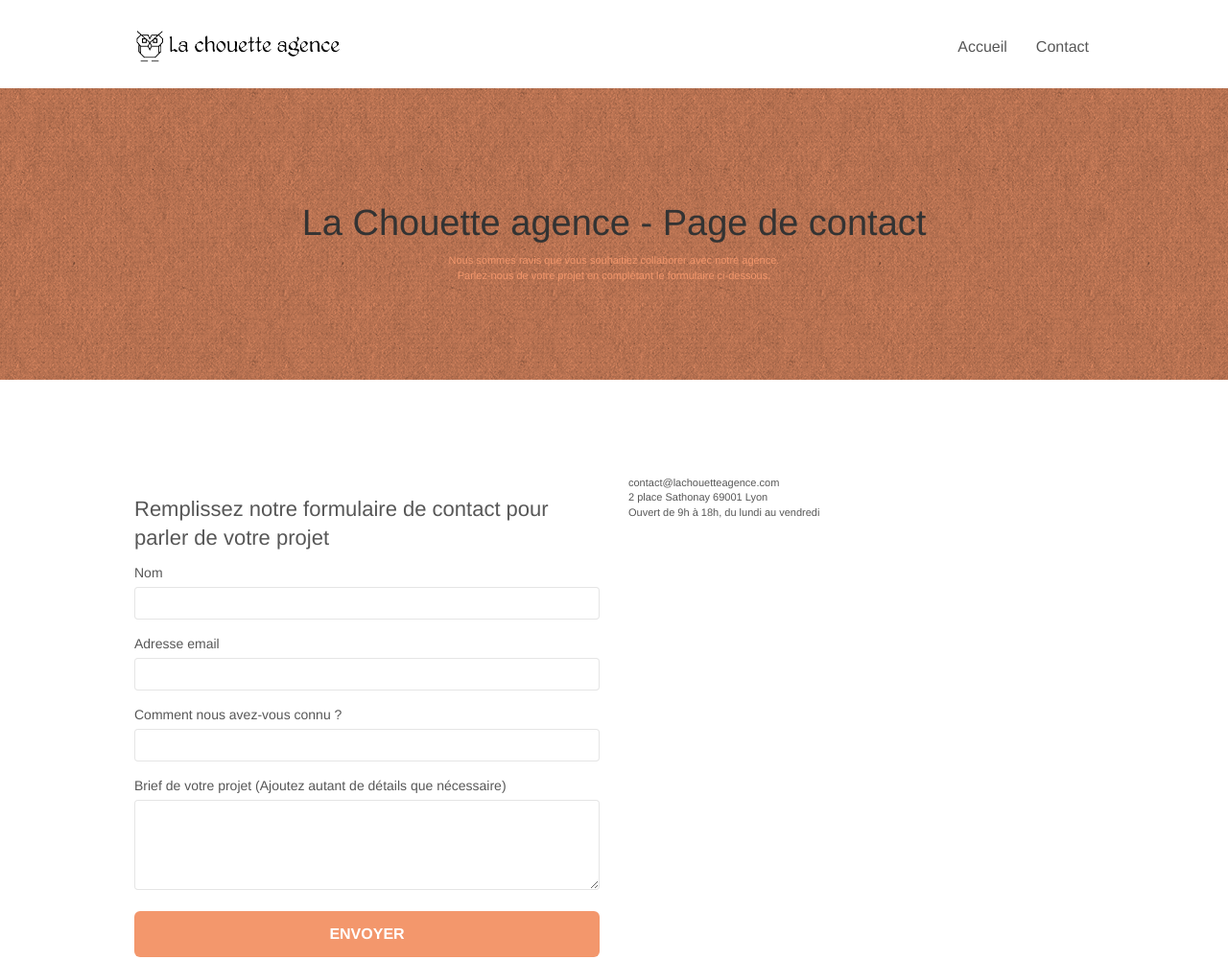
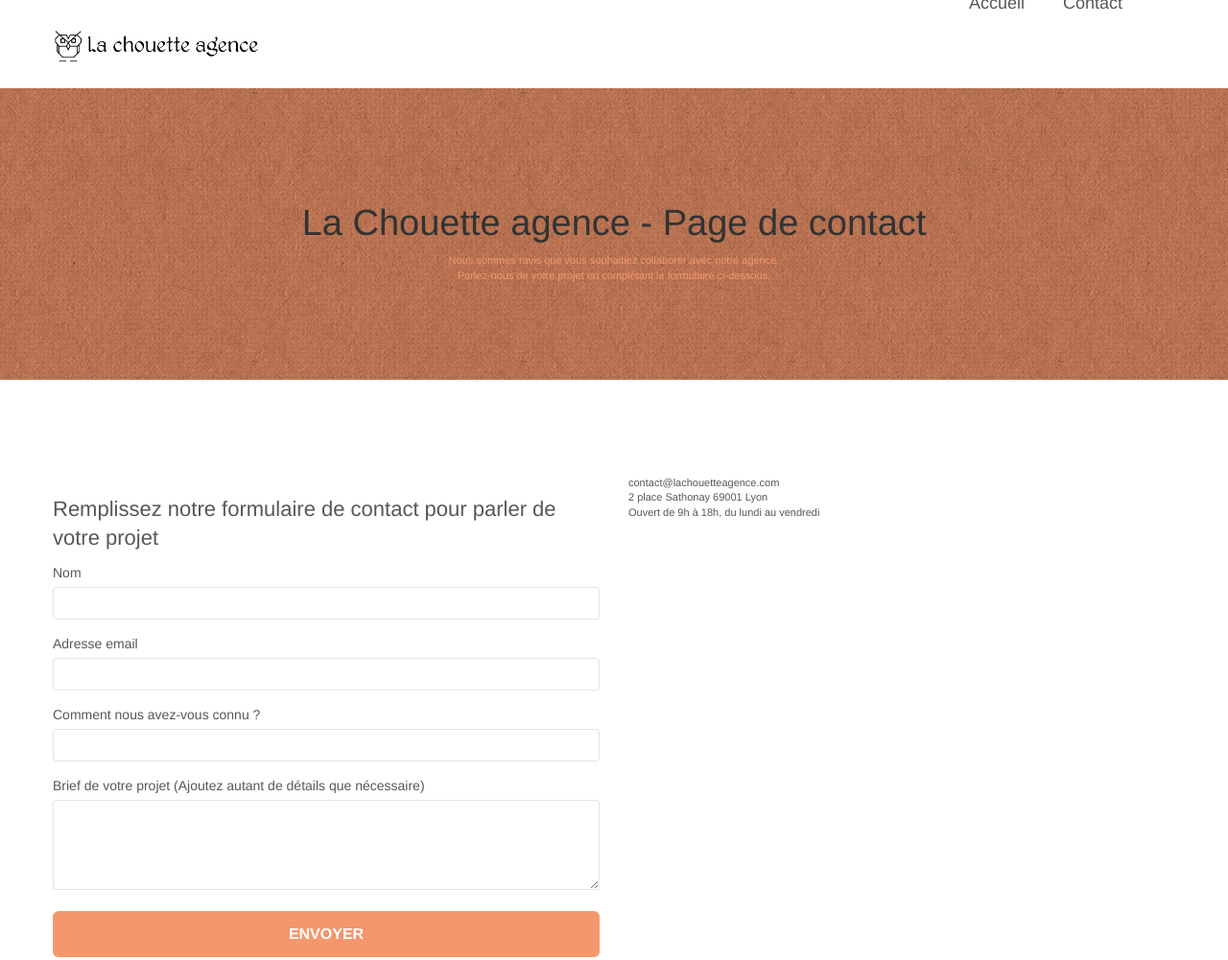
Before and after one commit to Solanum1/AurelienGourmelen_4_14122021, a plain HTML site: page contact.html in a window 1280 px wide. Shown: the top 1001 px of the page at 96% size. Drawn offline with nearby package versions, Linux system fonts and the light colour scheme; files that its build step writes are made by us from their sources; a script that the page names is missing.

Commit message:
correction des éléments non responsives - recommandantion 8

```diff
--- a/contact.html
+++ b/contact.html
@@ -41,11 +41,9 @@
 						</button>
 					</div>
 					<div class="collapse navbar-collapse navbar-1 special-dropdown-nav">
-						<ul class="site-navigation nav navbar-nav">
+						<ul class="site-navigation nav navbar-nav2">
 							<li>
 								<a href="index.html">Accueil</a>
-							</li>
-							<li>
 							</li>
 							<li>
 								<a href="contact.html">Contact</a>
--- a/style.css
+++ b/style.css
@@ -326,10 +326,25 @@ a:hover {
     float: left;
     margin-top: 4px;
     font-size: 16px;
+    list-style-type: none;
+}
+.nav > li > a{
+    padding-left: 20px;
+    padding-right: 20px;
+    text-decoration: none;
+    font-size: 18px;
 }
 
 .navbar-nav .open .dropdown-menu > li > a {
     text-align: inherit;
+}
+.navbar-nav {
+    margin-top: 30px;
+}
+
+.navbar-nav2 {
+    margin-top: -20px;
+    padding-right: 30px;
 }
 
 .nav > li a:hover,
@@ -364,7 +379,7 @@ a:hover {
 
 @media (min-width: 768px) {
     .site-navigation {
-        position: absolute;
+        position: relative;
         top: 50%;
         right: 20px;
         transform: translate(0, -50%);
@@ -655,7 +670,7 @@ a {
 }
 
 .container {
-    max-width: 1000px;
+    max-width: 1300px;
 }
 
 .hero-bloc-text {
@@ -823,6 +838,13 @@ h4 {
 
 .bg-presentation {
     background-image: url("img/image-de-presentation.jpg");
+}
+
+@media (max-width: 1350px) {
+    .bloc {
+        padding-left: 20px;
+        padding-right: 20px;
+    }
 }
 
 @media (max-width: 1024px) {
@@ -1026,6 +1048,9 @@ h4 {
         width: 180px;
         height: 320px;
     }
+    .navbar-nav2 {
+        margin-top: 20px;
+    }
 }
 
 @media (max-width: 400px) {
```
Also changed, not shown: index.html (+0 -2 lines).
